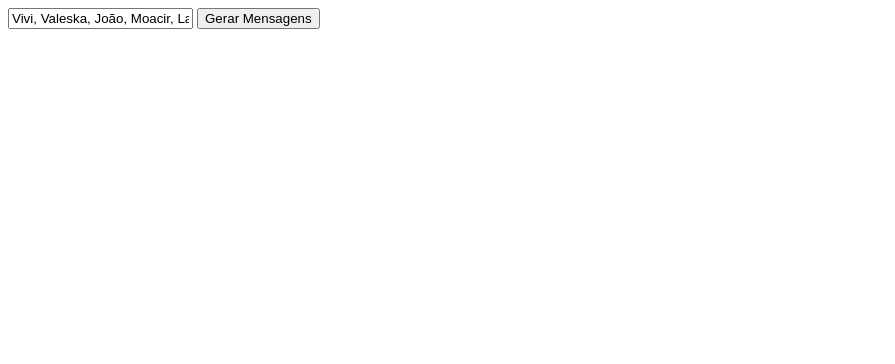
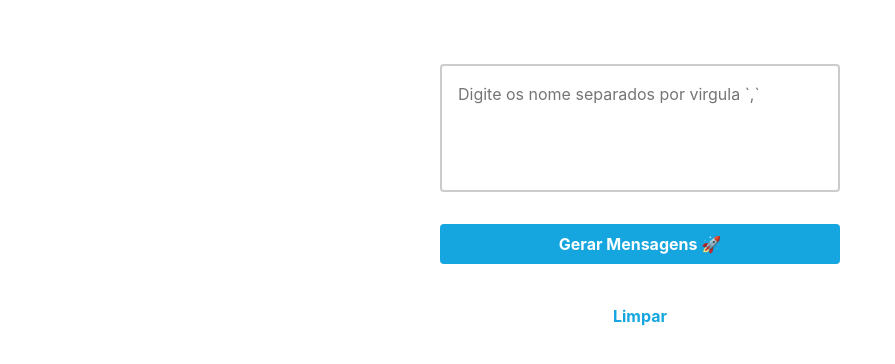
Before and after one commit to wgoulaart/say-happy, a plain HTML site: page src/index.html in a window 1280 px wide. Shown: the whole page, without its empty margins (0-895 px from the left). Drawn offline with Linux system fonts and the light colour scheme.

Commit message:
feat(base): Improve things and styles

```diff
--- a/src/index.html
+++ b/src/index.html
@@ -6,19 +6,20 @@
   <meta http-equiv="X-UA-Compatible" content="IE=edge">
   <meta name="viewport" content="width=device-width, initial-scale=1.0">
   <title>SayHappy</title>
+  <link rel="stylesheet" href="styles/global.css">
 </head>
 
 <body>
-  <div>
-    <input type="text" class="nomes" value="Vivi, Valeska, João, Moacir, Lari, Leta, Bi, Naty, Mané, Pebão, Tia Neize e Di, Janaa e Julio, Julio e
-    Jana, Grazi, Miguel, Samir, Geazi, Day, Lindão" />
-
-    <button onClick="gerar()">Gerar Mensagens</button>
+  <div id="app">
+    <textarea name="" id="listNames" class="c-textarea"
+      placeholder="Digite os nome separados por virgula `,`"></textarea>
+    <button onClick="makeMessage()" class="c-button">Gerar Mensagens 🚀</button>
+    <button onClick="clearMessage()" class="c-button c-button--outline">Limpar </button>
   </div>
 
   <div class="container"></div>
 
-  <script src="/scripts/main.js" type="module"></script>
+  <script src="scripts/main.js"></script>
 </body>
 
 </html>
--- a/src/scripts/main.js
+++ b/src/scripts/main.js
@@ -1,16 +1,18 @@
-let names = [];
+let names = []
 
-    let input = document.querySelector('.nomes');
-    let container = document.querySelector('.container');
+let input = document.querySelector('.nomes')
+let container = document.querySelector('.container')
+let text = document.querySelector('#listNames')
+console.log(text.placeholder)
 
-    function gerar() {
-      names = input.value.split(',')
-      console.log('gerar', names);
-      sayHappy(names)
-    }
+function getNames() {
+  values = text.value ? text.value : text.placeholder
+  names = values.split(',')
+  buildMessagesList(names)
+}
 
-    function makeMessage(nome) {
-      return `<p>Oie, feliz ano novo ${nome}!!!</p>
+function setupMessage(nome) {
+  return `<p>Oie, feliz ano novo ${nome}!!!</p>
 <p>Boaaa noite! to passando para lhe agradecer por ter feito parte do meu *2021*, por estar presente em alguns momentos
   que precisei,
 *obrigado pela amizade, carinho comigo e minha família!*</p>
@@ -32,11 +34,19 @@ financeira* rsrs. </p>
 
 ---------
 
-`;
-    }
+`
+}
 
-    function sayHappy(list) {
-      list.map(name => {
-        container.innerHTML += makeMessage(name)
-      })
-    }
+function clearMessage() {
+  container.innerHTML = ''
+}
+
+function buildMessagesList(list) {
+  list.map((name) => {
+    container.innerHTML += setupMessage(name)
+  })
+}
+
+function makeMessage() {
+  getNames()
+}
--- a/src/styles/global.css
+++ b/src/styles/global.css
@@ -1,4 +1,6 @@
- * {
+*,
+*::before,
+*::after {
   box-sizing: border-box;
 }
 
@@ -9,24 +11,69 @@
   align-items: center;
   height: 100%;
   gap: 16px;
+  margin: 64px;
+
   font-size: 16px;
-      margin: 64px;
+  line-height: 1.5rem;
+  font-family: -apple-system, BlinkMacSystemFont, sans-serif;
   -webkit-font-smoothing: antialiased;
+  -moz-osx-font-smoothing: grayscale;
 }
 
+button,
 input,
-    button {
-      width: 300px;
-      height: 40px;
-      border-radius: 3px;
-      background: #f3f3f3;
-      border: 1px solid #ccc;
+select,
+textarea {
+  font: inherit;
+  margin: 0;
 }
 
-    button {
-      width: auto;
-      background-color: rgb(21, 166, 223);
+a {
+  text-decoration: none;
+}
+
+#app {
+  display: flex;
+  flex-direction: column;
+  justify-content: center;
+  gap: 32px;
+  max-width: 400px;
+  width: 100%;
+}
+
+.c-textarea {
+  display: block;
+  width: 100%;
+  height: 128px;
+  border: 2px solid #ccc;
+  background: #fff;
+  resize: none;
+  border-radius: 4px;
+  padding: 16px;
+}
+
+.c-button {
+  height: 40px;
+  border-radius: 4px;
+  background-color: rgba(21, 166, 223, 1);
+  color: #fff;
+  font-weight: 700;
   border: 0;
+  cursor: pointer;
+  transition: all 0.3s;
+}
+
+.c-button:hover {
+  background-color: rgb(11, 119, 221);
+  transform: scale(1.04);
+}
+
+.c-button--outline {
+  background: #fff;
+  color: rgba(21, 166, 223, 1);
+}
+.c-button--outline:hover {
+  background-color: #c29;
   color: #fff;
 }
 
```
Lines whose indentation alone changed are shown as unchanged.
